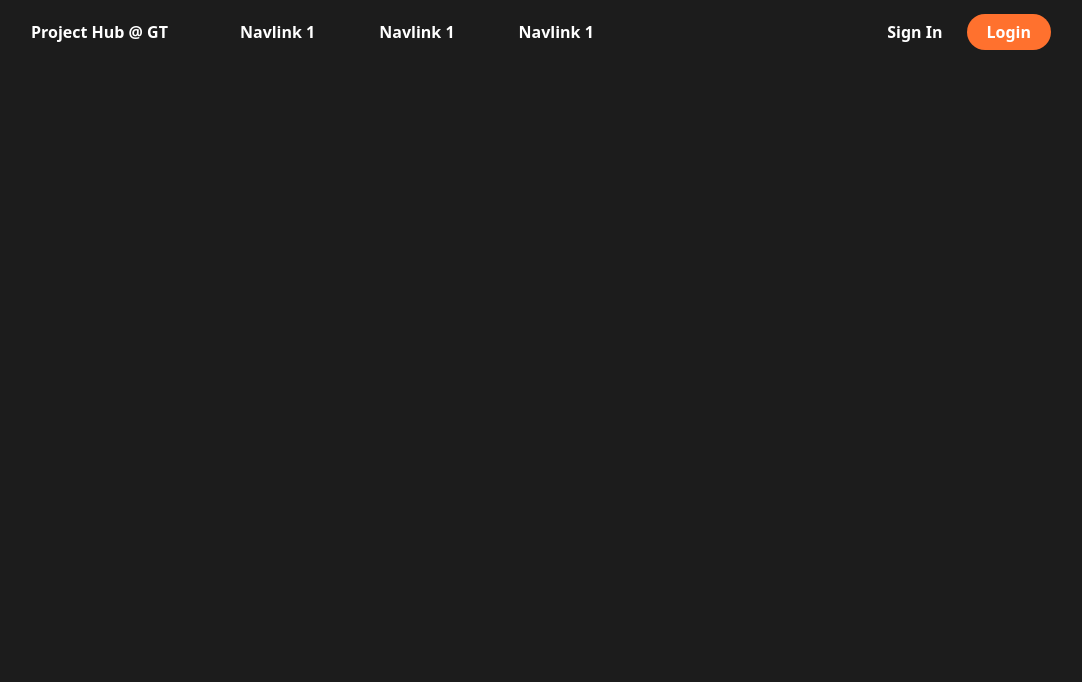
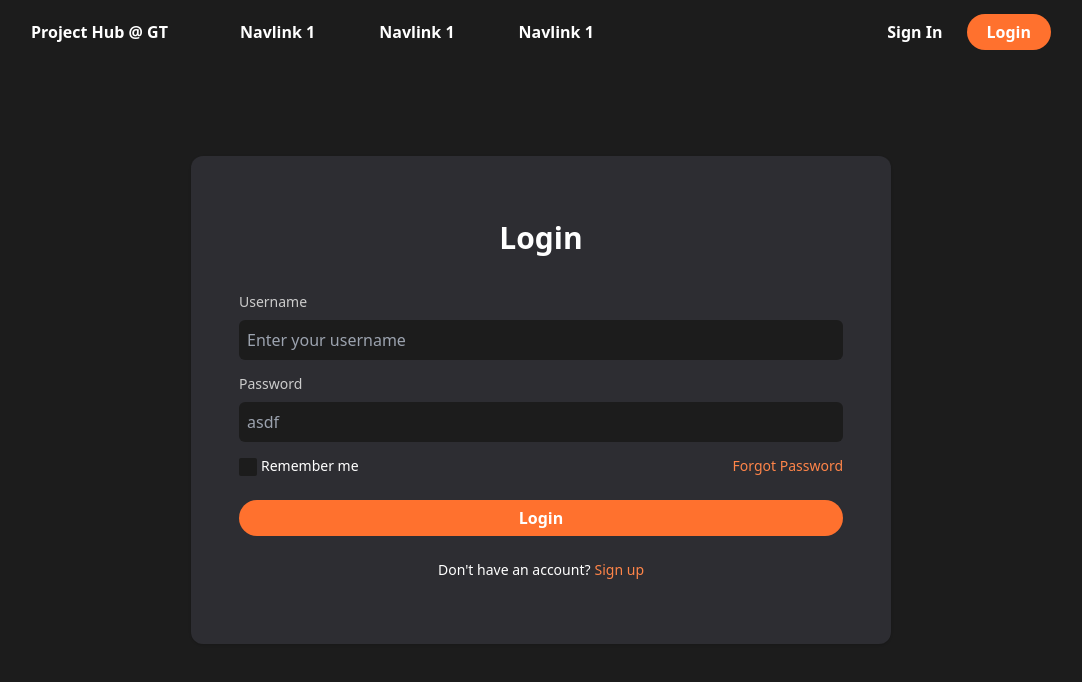
Before and after one commit to Kishanmp3/ProjectHub-GT, a React (Vite) app: page /new-project in a window 1280 px wide. Shown: the top 682 px of the page, without its empty margins (99-1181 px from the left). Built offline with nearby package versions, Linux system fonts and the light colour scheme.

Commit message:
new page for projects

```diff
--- a/package.json
+++ b/package.json
@@ -10,6 +10,10 @@
     "preview": "vite preview"
   },
   "dependencies": {
+    "@chakra-ui/react": "^2.8.2",
+    "@emotion/react": "^11.13.3",
+    "@emotion/styled": "^11.13.0",
+    "framer-motion": "^11.5.6",
     "react": "^18.3.1",
     "react-dom": "^18.3.1",
     "react-router-dom": "^6.26.2"
@@ -26,7 +30,7 @@
     "eslint-plugin-react-refresh": "^0.4.9",
     "globals": "^15.9.0",
     "postcss": "^8.4.47",
-    "tailwindcss": "^3.4.12",
+    "tailwindcss": "^3.4.13",
     "vite": "^5.4.1"
   }
 }
--- a/src/AppRouter.jsx
+++ b/src/AppRouter.jsx
@@ -1,7 +1,8 @@
 import React from "react";
 import { BrowserRouter as Router, Routes, Route } from "react-router-dom";
-import Login from './pages/Login';
-import Home from './pages/Home';
+import Login from "./pages/Login";
+import Home from "./pages/Home";
+import NewProject from "./pages/NewProject";
 
 const AppRouter = () => {
   return (
@@ -9,9 +10,10 @@ const AppRouter = () => {
       <Routes>
         <Route path="/" element={<Home />} />
         <Route path="/login" element={<Login />} />
+        <Route path="/new-project" element={<NewProject />} />
       </Routes>
     </Router>
-    )
-}
+  );
+};
 
 export default AppRouter;
--- /dev/null
+++ b/src/pages/NewProject.jsx
@@ -0,0 +1,43 @@
+import React from "react";
+import { Link } from "react-router-dom";
+import CustomInput from "../components/CustomInput";
+import wave from "../assets/wave.svg";
+
+const NewProject = () => {
+  return (
+    <>
+      <section className="min-h-[calc(100vh)] margins h-full flex justify-center items-center">
+        <div className="shadow px-12 py-16 rounded bg-surface-200 w-[700px]">
+          <div className="flex flex-col gap-y-6">
+            <h2 className="w-full flex justify-center text-text">Login</h2>
+            <div className="flex flex-col gap-y-1.5">
+              <CustomInput
+                placeholder={"Enter your username"}
+                label={"Username"}
+              />
+              <CustomInput placeholder={"asdf"} label={"Password"} />
+              <div className="flex justify-between">
+                <div className="flex items-center gap-x-1">
+                  <input
+                    type="checkbox"
+                    className="mt-0.5 bg-surface-100 rounded-sm border-[3.5px] border-surface-100 appearance-none w-[18px] h-[18px] checked:bg-primary-400 cursor-pointer"
+                  />
+                  <span className="text-sm font-medium group">Remember me</span>
+                </div>
+                <a className="link text-sm">Forgot Password</a>
+              </div>
+            </div>
+
+            <button className="primary-btn">Login</button>
+            <div className="flex w-full justify-center text-sm gap-x-1">
+              <span>Don't have an account?</span>
+              <a className="link">Sign up</a>
+            </div>
+          </div>
+        </div>
+      </section>
+    </>
+  );
+};
+
+export default NewProject;
```
Also changed, not shown: src/App.jsx (+5 -6 lines), 1 other file (tests, documents, lock files or other folders). Lines whose indentation alone changed are shown as unchanged.
